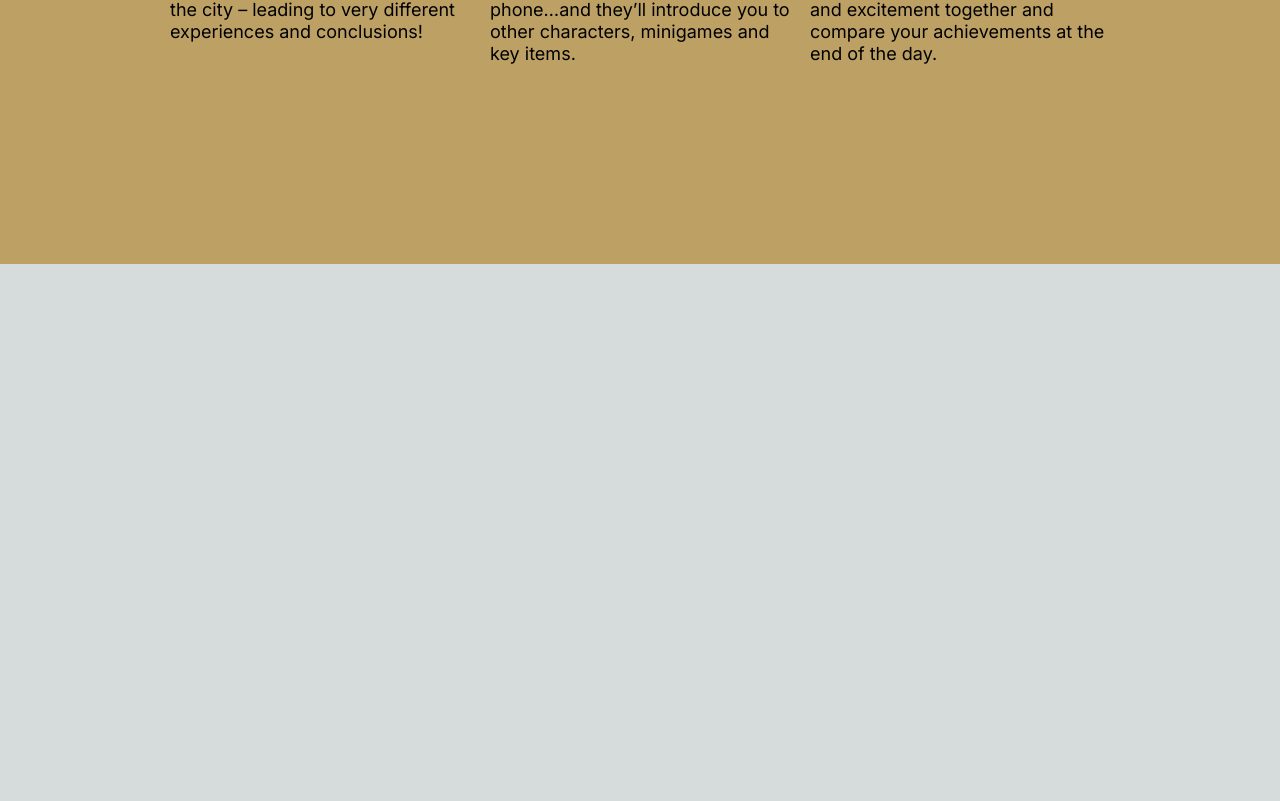
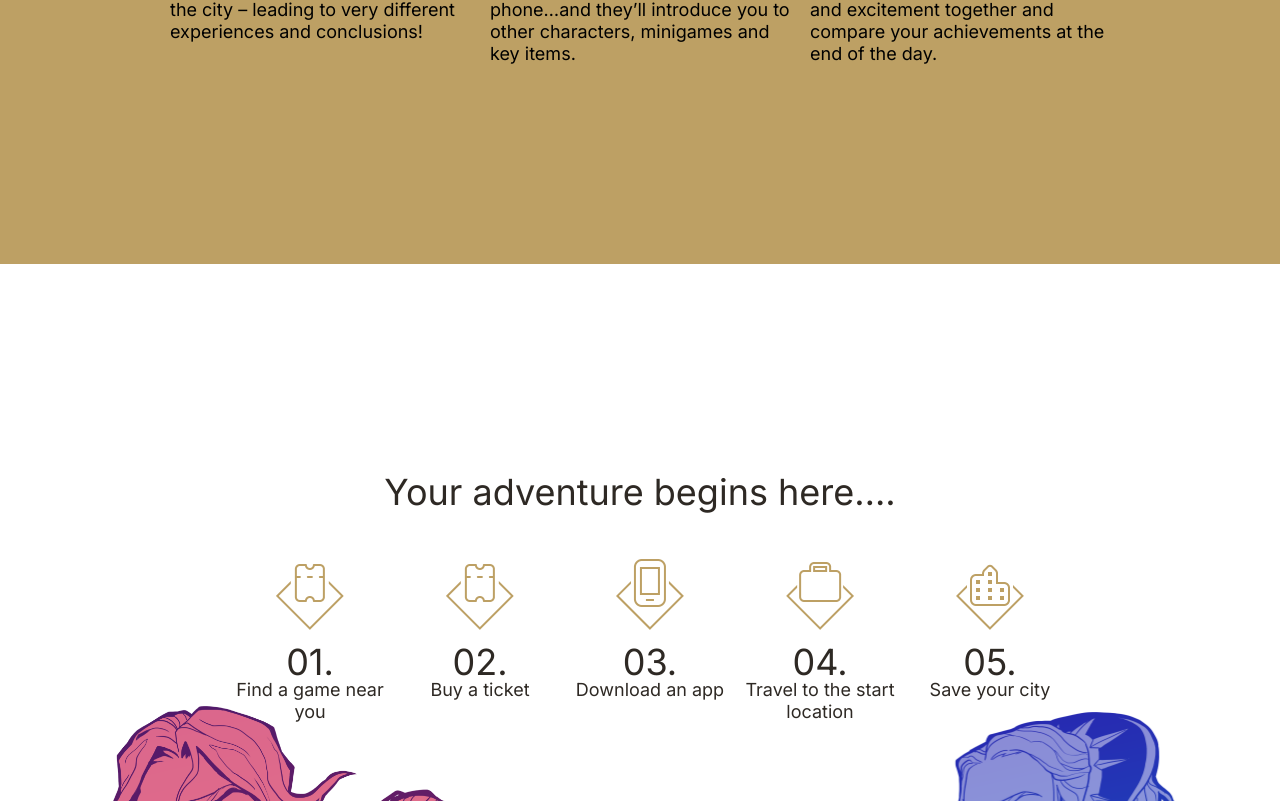
Before and after one commit to AurimasGaidys/wdg-website, a Next.js app: page / in a window 1280 px wide. Shown: the part 1999-2800 px from the top of the page. Before the commit the page ends 2263 px from the top, so only its background shows below. Built offline with nearby package versions, Linux system fonts and the light colour scheme.

Commit message:
Bottom section added.

```diff
--- a/src/app/page.tsx
+++ b/src/app/page.tsx
@@ -1,9 +1,10 @@
 import { PrimaryButton } from "@/components/atoms/button";
 import { MainAbout } from "@/components/molecules/mainAbout";
 import { MainAboutUs } from "@/components/molecules/mainAboutUs";
+import { MainBottomCTA } from "@/components/molecules/mainBottomCTA";
 import { MainFeatures } from "@/components/molecules/mainFeatures";
 import { MainHero } from "@/components/molecules/mainHero";
-import Image from "next/image";
+import { MainPlan } from "@/components/molecules/mainPlan";
 
 export default function Home() {
   return (
@@ -12,6 +13,8 @@ export default function Home() {
       <MainAbout />
       <MainAboutUs />
       <MainFeatures />
+      <MainPlan />
+      <MainBottomCTA />
     </main>
   );
 }
--- a/src/components/molecules/mainAboutUs.tsx
+++ b/src/components/molecules/mainAboutUs.tsx
@@ -12,7 +12,7 @@ export const MainAboutUs = () => {
         priority
       />
       <div className="max-w-[366px] text-[#2E2924]">
-        <h2 className="text-[64px] leading-[72px] max-w-[362px]">
+        <h2 className="text-[36px] leading-[45px] max-w-[362px] pb-[10px]">
           Welcome to Why Does Games
         </h2>
         <p className="pb-[20px] text-[#2E2924]">
--- /dev/null
+++ b/src/components/molecules/mainBottomCTA.tsx
@@ -0,0 +1,32 @@
+import Image from "next/image";
+
+import { PrimaryButton } from "../atoms/button";
+
+export const MainBottomCTA = () => {
+  return (
+    <div className="flex items-center justify-center bg-gradient-to-b from-[#ffffff] to-[#CACACA] w-full justify-between">
+      <Image
+        className="-mt-[125px]"
+        src="/Silverster 1.png"
+        alt="Why Does Games Ghosts Logo"
+        width={554}
+        height={663}
+        priority
+      />
+      <div className="flex flex-col w-[366px] items-center">
+        <h2 className="text-[36px] leading-[45px] text-[#2E2924] text-center pb-[20px]">
+          Get into the action with Ghosts
+        </h2>
+        <PrimaryButton>FIND A GAME NEAR YOU</PrimaryButton>
+      </div>
+      <Image
+        className="-mt-[125px]"
+        src="/Dominica 3 1.png"
+        alt="Why Does Games Ghosts Logo"
+        width={554}
+        height={663}
+        priority
+      />
+    </div>
+  );
+};
--- a/src/components/molecules/mainHero.tsx
+++ b/src/components/molecules/mainHero.tsx
@@ -2,7 +2,7 @@ import Image from "next/image";
 
 export const MainHero = () => {
   return (
-    <div className="flex flex-col relative items-center bg-[#999999] w-full">
+    <div className="flex flex-col relative items-center bg-gradient-to-b from-[#ffffff] to-[#CACACA] w-full">
       <Image
         className="pt-[20px] dark:drop-shadow-[0_0_0.3rem_#ffffff70]"
         src="/logo_hero.png"
--- /dev/null
+++ b/src/components/molecules/mainPlan.tsx
@@ -0,0 +1,59 @@
+import Image from "next/image";
+
+export const MainPlan = () => {
+  const data = [
+    {
+      icon: "/i1.png",
+      title: "01.",
+      description: "Find a game near you",
+    },
+    {
+      icon: "/i2.png",
+      title: "02.",
+      description: "Buy a ticket",
+    },
+    {
+      icon: "/i3.png",
+      title: "03.",
+      description: "Download an app",
+    },
+    {
+      icon: "/i4.png",
+      title: "04.",
+      description: "Travel to the start location",
+    },
+    {
+      icon: "/i5.png",
+      title: "05.",
+      description: "Save your city",
+    },
+  ];
+
+  return (
+    <div className="flex flex-col items-center justify-center bg-white w-full h-[567px] space-x-[20px]">
+      <h2 className="text-[36px] leading-[45px] pb-[10px] text-[#2E2924]">
+        Your adventure begins here….
+      </h2>
+      <div className="flex items-center">
+        {data.map((x) => (
+          <div className="flex flex-col items-center justify-start h-[100px] w-[170px]">
+            <Image
+              className="pt-[20px] dark:drop-shadow-[0_0_0.3rem_#ffffff70]"
+              src={x.icon}
+              alt="Why Does Games Ghosts Logo"
+              width={68}
+              height={85}
+              priority
+            />
+            <h3 className="text-[36px] leading-[24px] pt-[20px] pb-[5px] text-[#2E2924]">
+              {x.title}
+            </h3>
+            <p className="text-[18px] leading-[22px] text-[#2E2924] text-center">
+              {x.description}
+            </p>
+          </div>
+        ))}
+      </div>
+    </div>
+  );
+};
```
